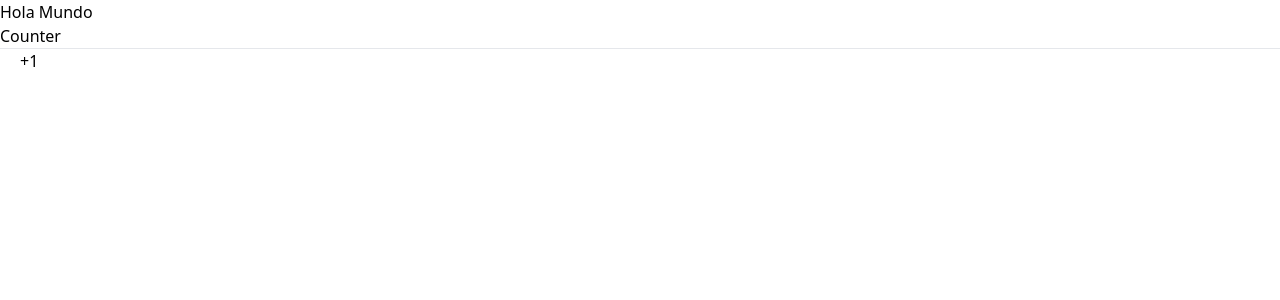
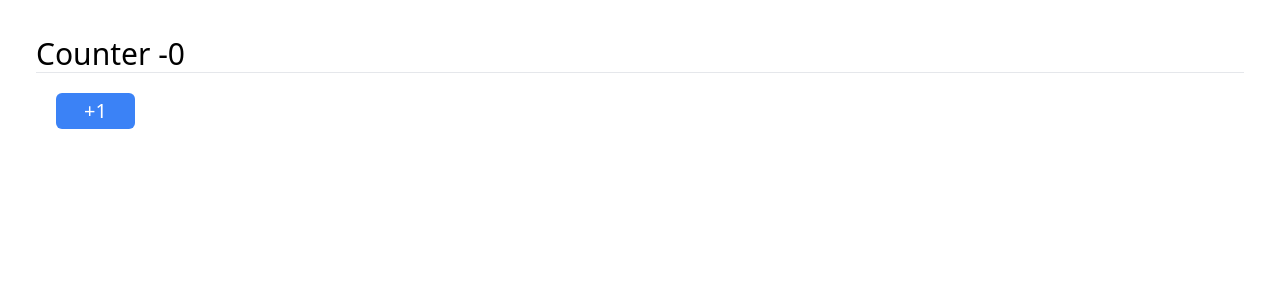
Before and after one commit to SoyAaronCervantes/hooks-app, a React (Create React App) app: page / in a window 1280 px wide. Shown: the top 300 px of the page. Built offline with nearby package versions, Linux system fonts and the light colour scheme.

Commit message:
Fixed components

```diff
--- a/src/HookApp.tsx
+++ b/src/HookApp.tsx
@@ -1,10 +1,9 @@
 import React from 'react';
-import CounterApp from './components/01-useState';
+import CounterApp from './components/01-useState/counter';
 
 const HookApp = () => {
   return (
     <>
-      <h1>Hola Mundo</h1>
       <CounterApp/>
     </>
   );
--- a/src/components/01-useState.tsx
+++ /dev/null
@@ -1,13 +0,0 @@
-import React from 'react';
-
-const CounterApp = () => {
-  return (
-    <>
-      <h1>Counter</h1>
-      <hr />
-      <button className={ "px-5" }>+1 </button>
-    </>
-  );
-};
-
-export default CounterApp;
--- /dev/null
+++ b/src/components/01-useState/counter.tsx
@@ -0,0 +1,13 @@
+import React from 'react';
+
+const CounterApp = () => {
+  return (
+    <div className={" [ p-9 ] "}>
+      <h1 className={"[ text-3xl ]"}>Counter -{ 0 }</h1>
+      <hr />
+      <button className={ "[ m-5 ] [ px-7 py-1 ] [ text-xl ] [ bg-blue-500 hover:bg-blue-600 text-white ] [ rounded-md ]" }>+1 </button>
+    </div>
+  );
+};
+
+export default CounterApp;
--- a/src/index.tsx
+++ b/src/index.tsx
@@ -3,9 +3,9 @@ import ReactDOM from 'react-dom';
 
 import './index.css';
 
-import HookApp from './HookApp';
+import CounterApp from './components/01-useState/counter';
 
 ReactDOM.render(
-  <HookApp />,
+  <CounterApp />,
   document.getElementById('root')
 );
```
Also changed, not shown: src/components/01-useState/counter.css (added).
